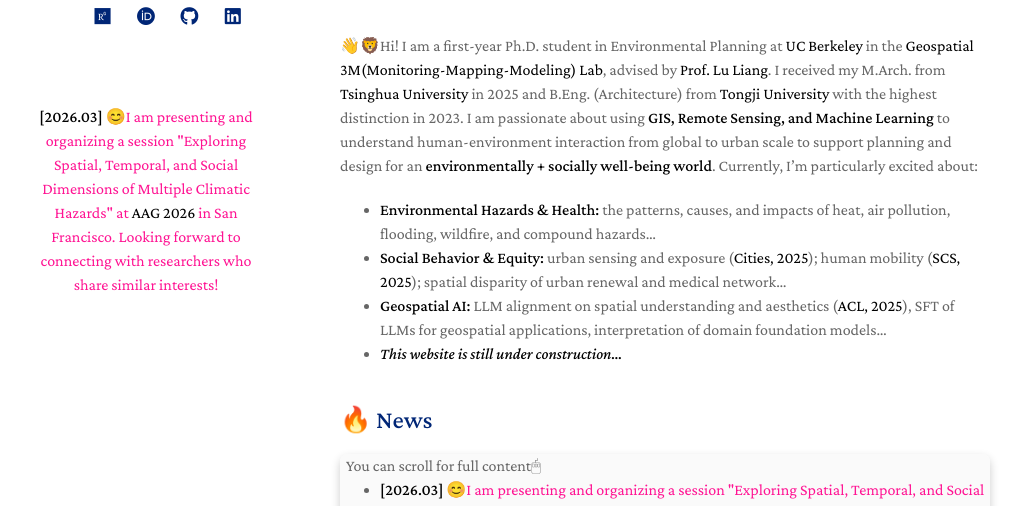
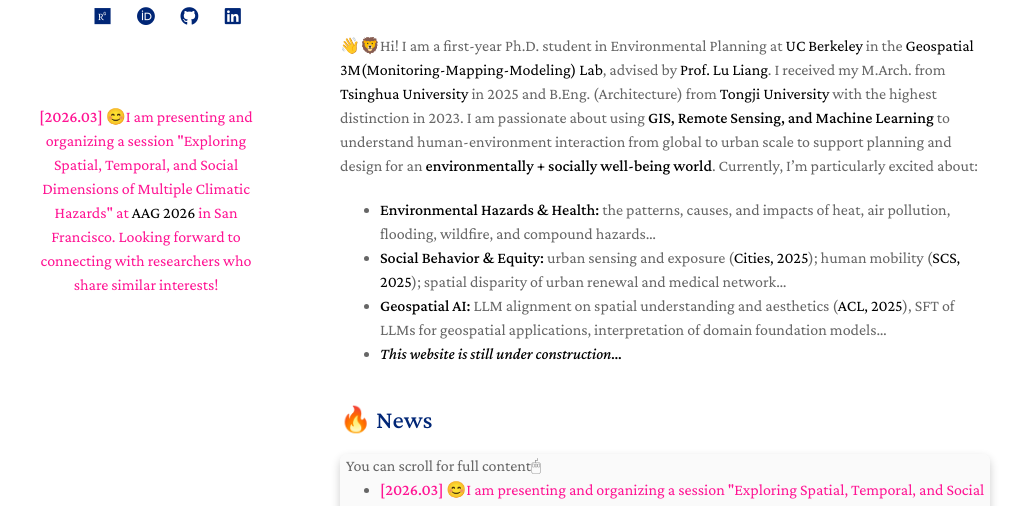
Before and after one commit to ruaruaxu/ruaruaxu.github.io, a Jekyll site: the page built from index.md, in a window 1280 px wide and 900 px high. Shown: the part 380-886 px from the top of the window, without its empty margins (130-1154 px from the left). Built offline with Jekyll 4.4.1, drawn with Linux system fonts in a browser that asks for light colours; a style sheet for code colours, icons or effects is not loaded.

Commit message:
Add DeepPink font wrapper to 2026.03 date
Wrap the [2026.03] date with an additional DeepPink <font> tag in _includes/news.md and _layouts/homepage.html to ensure the date is consistently styled; no other content changes were made.

```diff
--- a/_includes/news.md
+++ b/_includes/news.md
@@ -1,7 +1,7 @@
 <div style="height: 150px; overflow-y: scroll; box-shadow: 0 4px 10px rgba(0, 0, 0, 0.2); border-radius: 8px; background-color: #fafafa">
     &nbsp;&nbsp;You can scroll for full content🖱
     <ul>
-        <li><font color="DeepPink"><strong>[2026.03]</strong> 😊I am presenting and organizing a session "Exploring Spatial, Temporal, and Social Dimensions of Multiple Climatic Hazards" at <a href="https://www.aag.org/events/aag2026/">AAG 2026</a> in San Francisco. Looking forward to connecting with researchers who share similar interests!</font></li>
+        <li><font color="DeepPink"><strong><font color="DeepPink">[2026.03]</font></strong> 😊I am presenting and organizing a session "Exploring Spatial, Temporal, and Social Dimensions of Multiple Climatic Hazards" at <a href="https://www.aag.org/events/aag2026/">AAG 2026</a> in San Francisco. Looking forward to connecting with researchers who share similar interests!</font></li>
         <li><strong>[2025.07]</strong> Our research on human perception disparity between urban and suburban areas has been accepted by <i><strong>Cities (SSCI, IF=6.6)</strong></i>!</li>
         <li><strong>[2025.05]</strong> My first-authored paper <i>Defining and Evaluating VLM's Basic Spatial Abilities: A Perspective from Psychometrics</i> (<a href="https://arxiv.org/abs/2502.11859">DOI</a>) has been accepted by <i><strong>ACL Main (CCF-A)</strong></i>!</li>
         <li><strong>[2025.05]</strong> My first-authored paper on the spatiotemporal impacts of purpose-specific human mobility on air pollution (<a href="https://doi.org/10.1016/j.scs.2025.106411">DOI</a>) has been published by <i><strong>Sustainable Cities and Society (SCI, IF=12.0)</strong></i>!</li>
--- a/_layouts/homepage.html
+++ b/_layouts/homepage.html
@@ -152,7 +152,7 @@
       </div>
       <br>
 
-      <font color="DeepPink"><strong>[2026.03]</strong> 😊I am presenting and organizing a session "Exploring Spatial, Temporal, and Social Dimensions of Multiple Climatic Hazards" at <a href="https://www.aag.org/events/aag2026/">AAG 2026</a> in San Francisco. Looking forward to connecting with researchers who share similar interests!</font>
+      <font color="DeepPink"><strong><font color="DeepPink">[2026.03]</font></strong> 😊I am presenting and organizing a session "Exploring Spatial, Temporal, and Social Dimensions of Multiple Climatic Hazards" at <a href="https://www.aag.org/events/aag2026/">AAG 2026</a> in San Francisco. Looking forward to connecting with researchers who share similar interests!</font>
 
       </header>
       <section>
```
